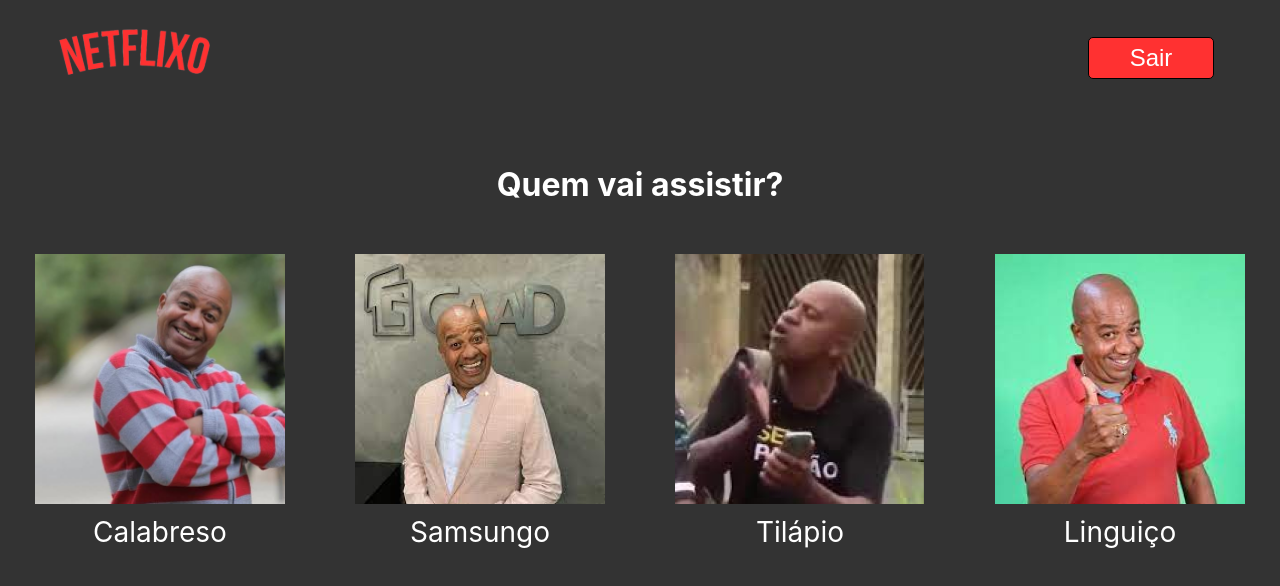
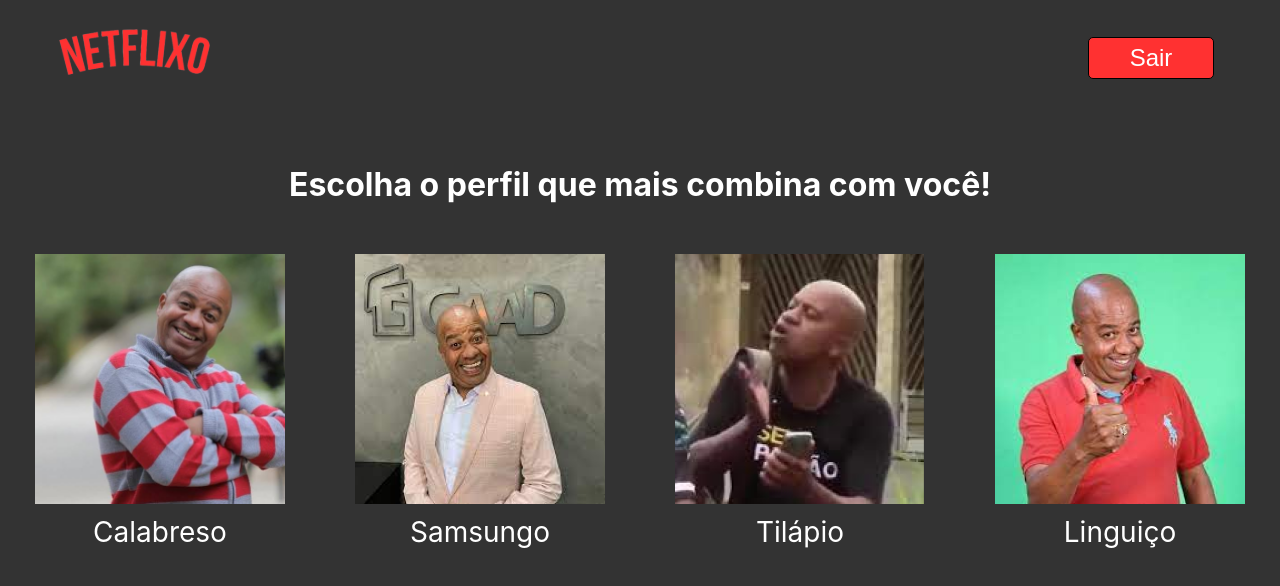
Before and after one commit to KevenAbraham/Netflixo, a React (Create React App) app: page /profile in a window 1280 px wide. Shown: the top 586 px of the page. Built offline with nearby package versions, Linux system fonts and the light colour scheme.

Commit message:
mudando o texto na area de escolha dos perfis

```diff
--- a/src/pages/chooseProfile/Profile.js
+++ b/src/pages/chooseProfile/Profile.js
@@ -13,7 +13,7 @@ export const Profile = () => {
                 </Link>
             </header>
 
-            <h1>Quem vai assistir?</h1>
+            <h1>Escolha o perfil que mais combina com você!</h1>
 
             <div className='content'>
                 <Link className='link' to='/content'>
```
